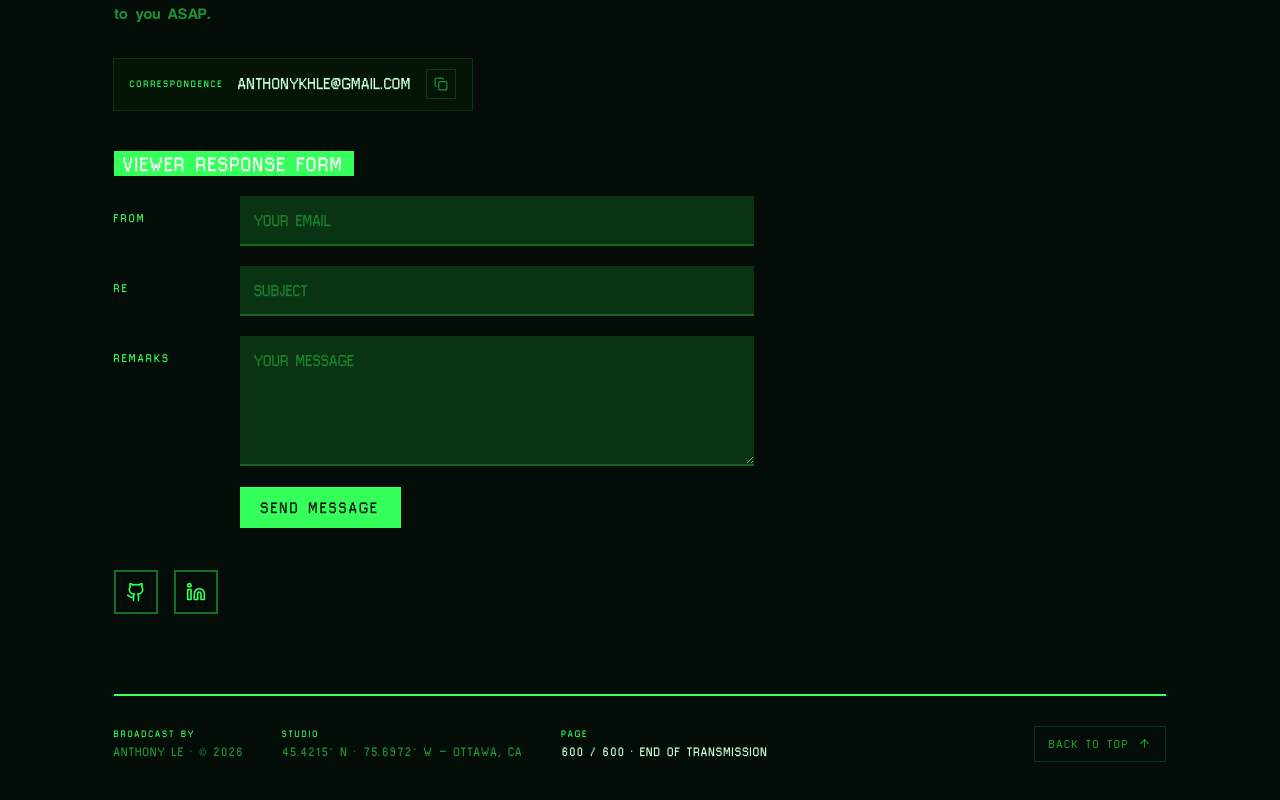
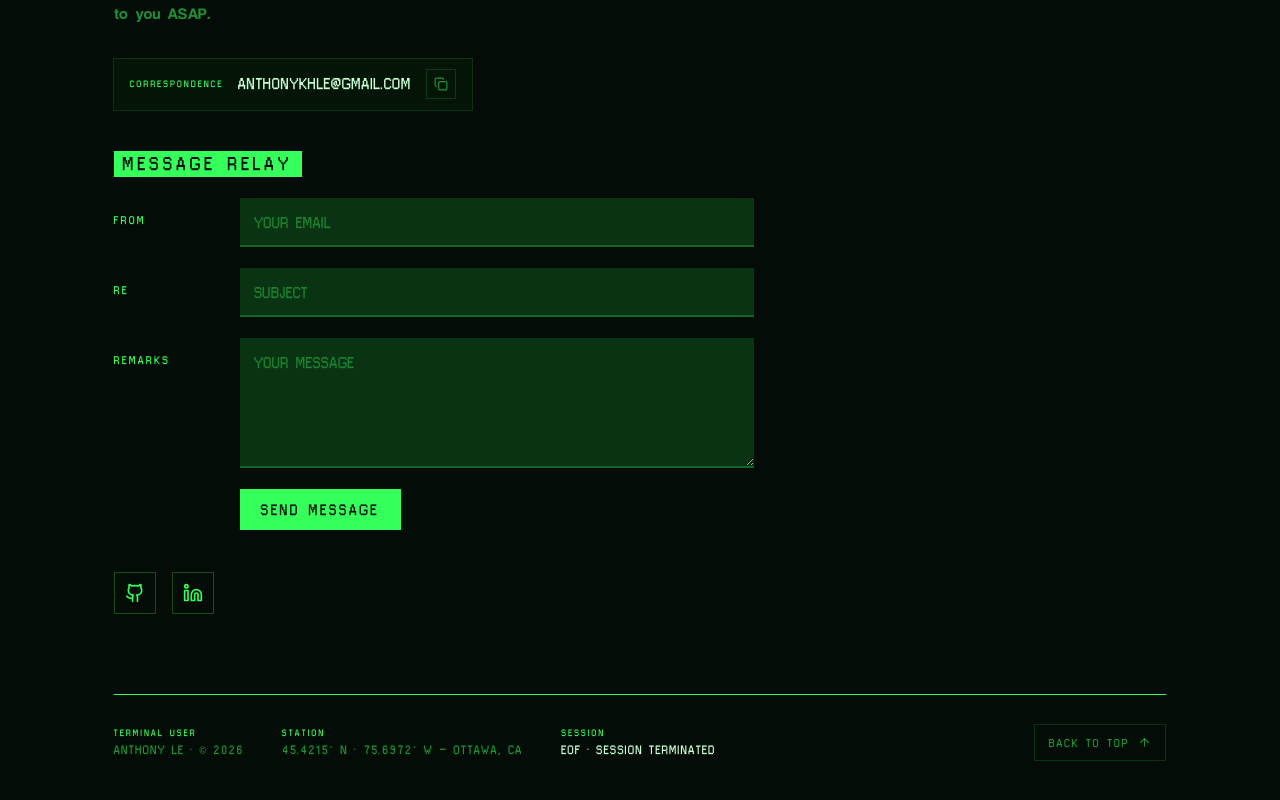
Before and after one commit to Ayprusss/AnthonyLe, a React (Create React App) app: page / in a window 1280 px wide. Shown: the part 4595-5395 px from the top of the page. Built offline with nearby package versions, Linux system fonts and the light colour scheme.

Commit message:
changed up styling and logic for contact form

```diff
--- a/src/Components/Contact.css
+++ b/src/Components/Contact.css
@@ -45,7 +45,7 @@
 
 .email-copy-btn:hover { color: var(--hl); border-color: var(--hl); }
 
-/* ── Viewer response form ── */
+/* ── Message form ── */
 .contact-form {
     display: flex;
     flex-direction: column;
@@ -56,13 +56,13 @@
 .contact-form-caption {
     display: inline-block;
     align-self: flex-start;
-    font-family: var(--font-display);
-    font-size: 1.05rem;
+    font-family: var(--font-term);
+    font-size: var(--t3);
     line-height: 1;
-    letter-spacing: 0.08em;
-    color: #fff;
-    background: var(--bar);
-    padding: 0.28rem 0.6rem 0.18rem;
+    letter-spacing: 0.22em;
+    color: var(--scr);
+    background: var(--phos);
+    padding: 5px 9px;
     transition: background 0.5s ease;
 }
 
@@ -137,20 +137,21 @@
     display: inline-flex;
     align-items: center;
     justify-content: center;
-    width: 44px;
-    height: 44px;
-    border: 2px solid rgba(var(--lab-rgb), 0.4);
-    color: var(--lab);
-    transition: background 0.15s ease, color 0.15s ease, border-color 0.15s ease;
+    width: 42px;
+    height: 42px;
+    border: 1px solid var(--phos-hair);
+    color: var(--phos);
+    transition: background 0.12s steps(2, end), color 0.12s steps(2, end),
+                border-color 0.12s steps(2, end);
 }
 
 .social-links a:hover {
-    background: var(--lab);
-    color: var(--screen);
-    border-color: var(--lab);
+    background: var(--phos);
+    color: var(--scr);
+    border-color: var(--phos);
 }
 
-/* ── Closedown ── */
+/* ── Sign-off ── */
 .footer {
     display: flex;
     flex-wrap: wrap;
@@ -158,7 +159,7 @@
     gap: 0 2.4rem;
     margin-top: 5rem;
     padding-top: 1.4rem;
-    border-top: 2px solid var(--bar);
+    border-top: 1px solid var(--phos);
     transition: border-color 0.5s ease;
 }
 
--- a/src/Components/Contact.js
+++ b/src/Components/Contact.js
@@ -58,7 +58,7 @@ const Contact = () => {
             >
                 <SectionHeader
                     title="Contact."
-                    meta="viewer response · reply requested"
+                    meta="message relay · reply requested"
                     subtitle="I'm currently open to new opportunities. Send a message and I will get back to you ASAP."
                 />
 
@@ -78,7 +78,7 @@ const Contact = () => {
                 </div>
 
                 <form ref={formRef} onSubmit={sendEmail} className="contact-form">
-                    <p className="contact-form-caption">VIEWER RESPONSE FORM</p>
+                    <p className="contact-form-caption">MESSAGE RELAY</p>
                     <div className="form-group">
                         <label htmlFor="contact-email" className="form-label">From</label>
                         <input id="contact-email" type="email" name="user_email" placeholder="Your Email" required className="form-input" />
@@ -107,19 +107,19 @@ const Contact = () => {
                 </div>
             </motion.div>
 
-            {/* Closedown — the service signs off here */}
+            {/* Sign-off — the terminal closes the session here */}
             <footer className="footer">
                 <div className="footer-cell">
-                    <span className="footer-label">Broadcast by</span>
+                    <span className="footer-label">Terminal user</span>
                     <span className="footer-value">ANTHONY LE · © {new Date().getFullYear()}</span>
                 </div>
                 <div className="footer-cell">
-                    <span className="footer-label">Studio</span>
+                    <span className="footer-label">Station</span>
                     <span className="footer-value">45.4215° N · 75.6972° W — OTTAWA, CA</span>
                 </div>
                 <div className="footer-cell footer-cell-sht">
-                    <span className="footer-label">Page</span>
-                    <span className="footer-value">600 / 600 · END OF TRANSMISSION</span>
+                    <span className="footer-label">Session</span>
+                    <span className="footer-value">EOF · SESSION TERMINATED</span>
                 </div>
                 <button
                     type="button"
```
